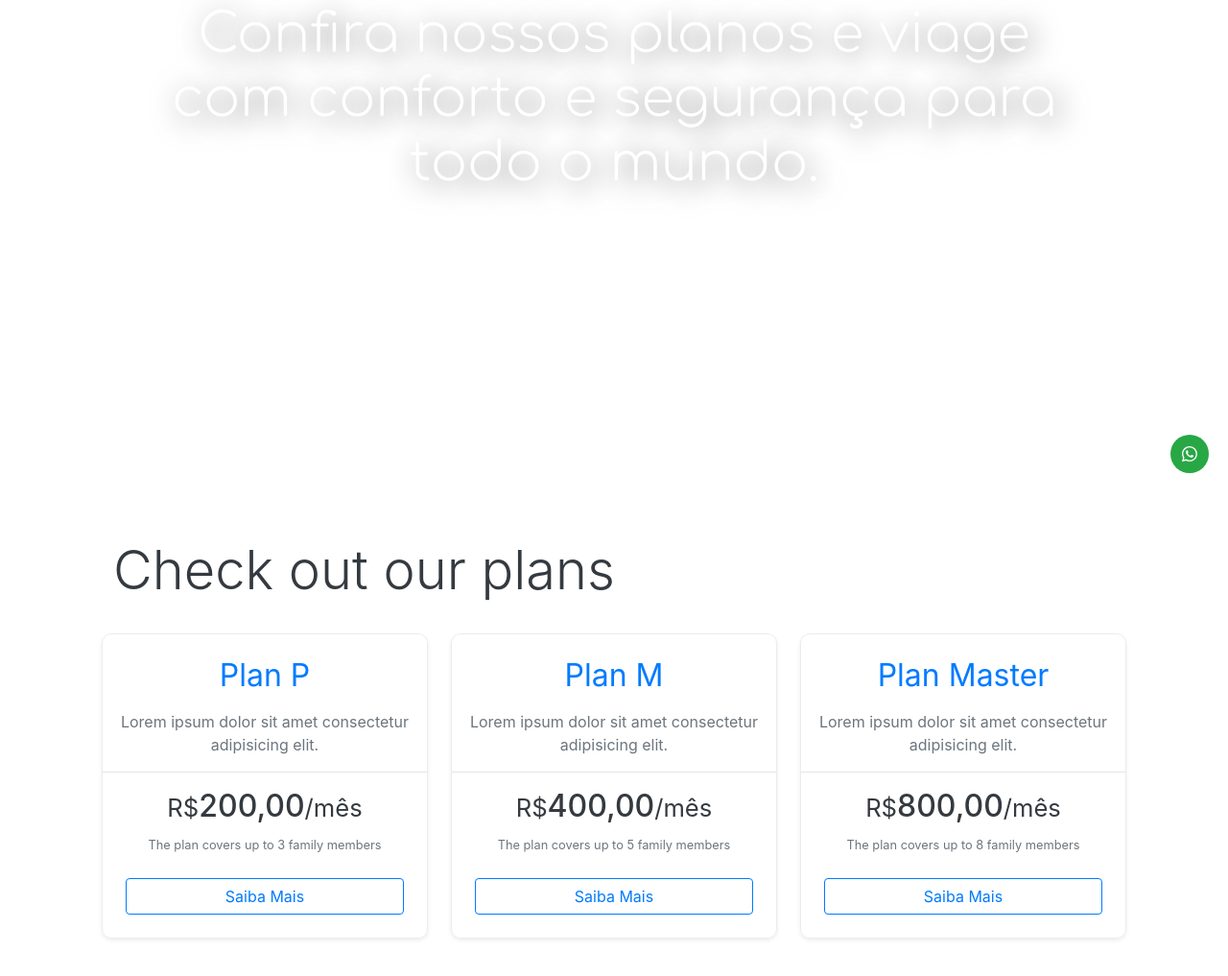
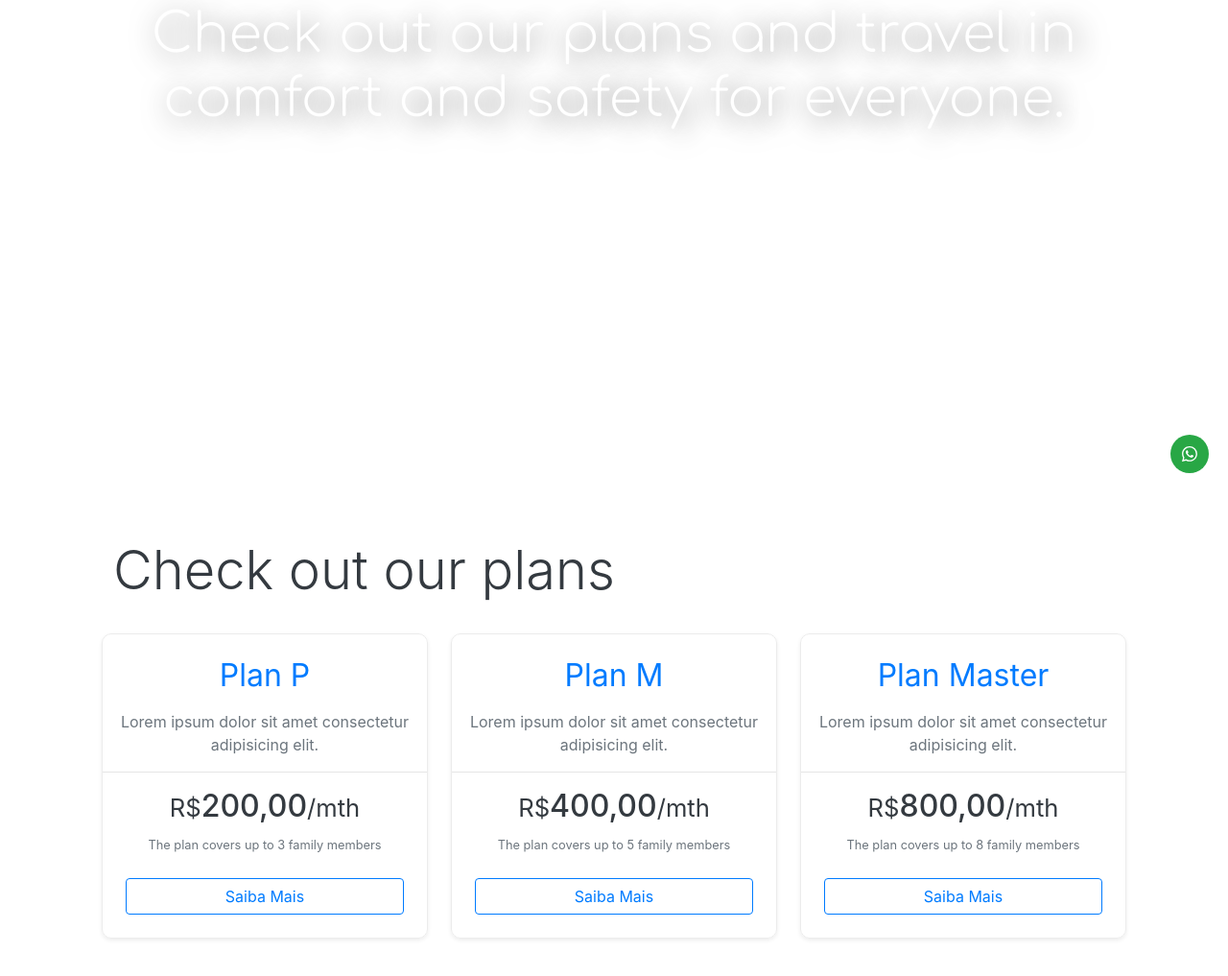
Before and after one commit to ArturARibeiro/TravelWebsite, a plain HTML site: page index.html in a window 1280 px wide. Shown: the part 287-1304 px from the top of the page at 96% size. Drawn offline with nearby package versions, Linux system fonts and the light colour scheme.

Commit message:
Add files via upload

```diff
--- a/index.html
+++ b/index.html
@@ -47,7 +47,7 @@
     <div class="container-fluid container-home">
         <div class="welcome">
             <div class="display-4 text-center" style="font-family: 'Comfortaa', cursive; color: white;" id="welcome">
-                Confira nossos planos e viage com conforto e segurança para todo o mundo.
+                Check out our plans and travel in comfort and safety for everyone.
             </div>
             <!-- <center><button> Planos </button></center> -->
         </div>
@@ -80,7 +80,7 @@
                     </p>
                     <hr>
                     <p class="h2 text-center">
-                        <small>R$</small>200,00<small>/mês</small>
+                        <small>R$</small>200,00<small>/mth</small>
                     </p>
                     <p class="text-center text-muted"><small>The plan covers up to 3 family members</small></p>
                     <div class="m-4">
@@ -99,7 +99,7 @@
                     </p>
                     <hr>
                     <p class="h2 text-center">
-                        <small>R$</small>400,00<small>/mês</small>
+                        <small>R$</small>400,00<small>/mth</small>
                     </p>
                     <p class="text-center text-muted"><small>The plan covers up to 5 family members</small></p>
                     <div class="m-4">
@@ -117,7 +117,7 @@
                     </p>
                     <hr>
                     <p class="h2 text-center">
-                        <small>R$</small>800,00<small>/mês</small>
+                        <small>R$</small>800,00<small>/mth</small>
                     </p>
                     <p class="text-center text-muted"><small>The plan covers up to 8 family members</small></p>
                     <div class="m-4">
```
